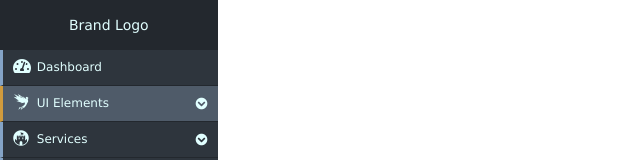
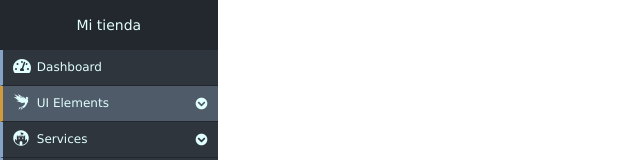
Before and after one commit to alexis05/MisApps, a React (Create React App) app in the folder RestauranteUI/tienda/: page /Admin in a window 1280 px wide. Shown: the top 160 px of the page, without its empty margins (0-640 px from the left). Built offline with nearby package versions, Linux system fonts and the light colour scheme.

Commit message:
se cambia el nombre en el menu de BO

```diff
--- a/RestauranteUI/tienda/src/componentes/admin/menu/MenuBO.js
+++ b/RestauranteUI/tienda/src/componentes/admin/menu/MenuBO.js
@@ -4,7 +4,7 @@ import "./styleBO.css";
 const MenuBO = props => (
   <div>
     <div className="nav-side-menu">
-      <div className="brand">Brand Logo</div>
+      <div className="brand">Mi tienda</div>
       <i
         className="fa fa-bars fa-2x toggle-btn"
         data-toggle="collapse"
```
